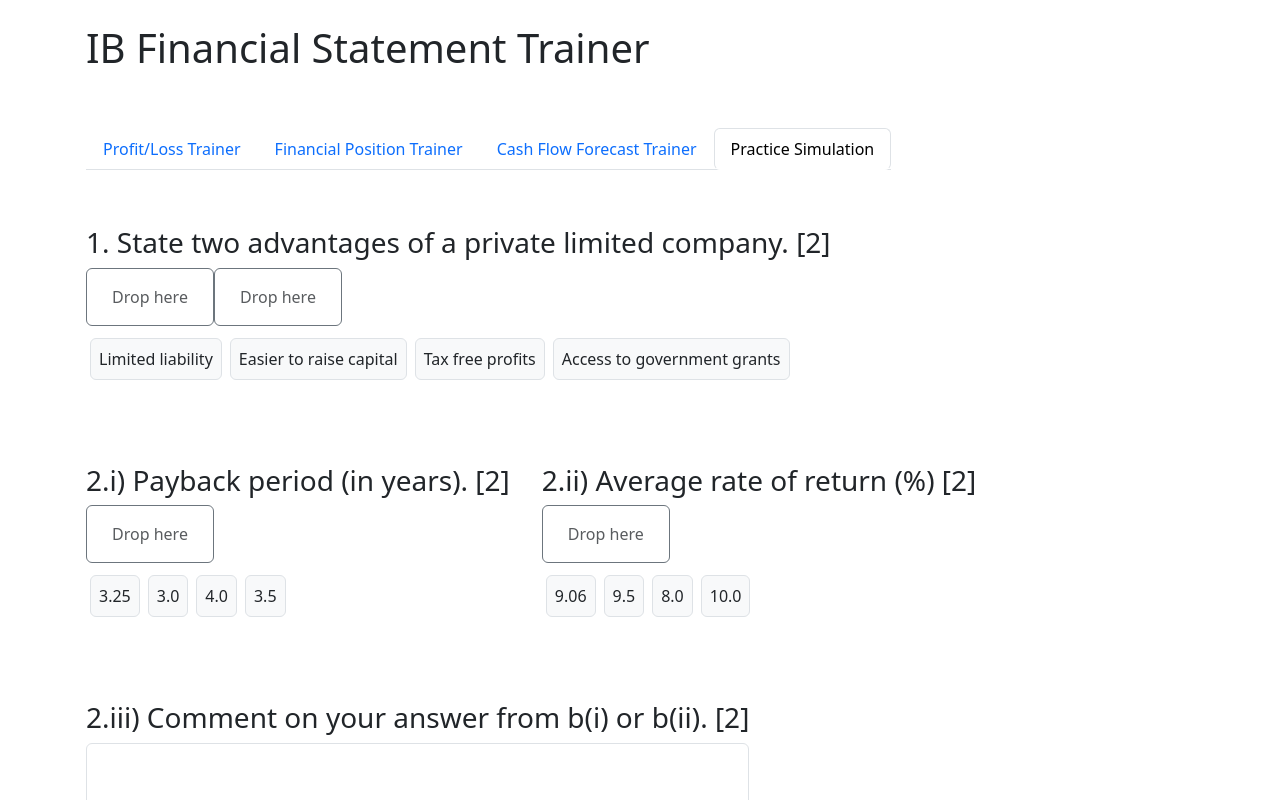
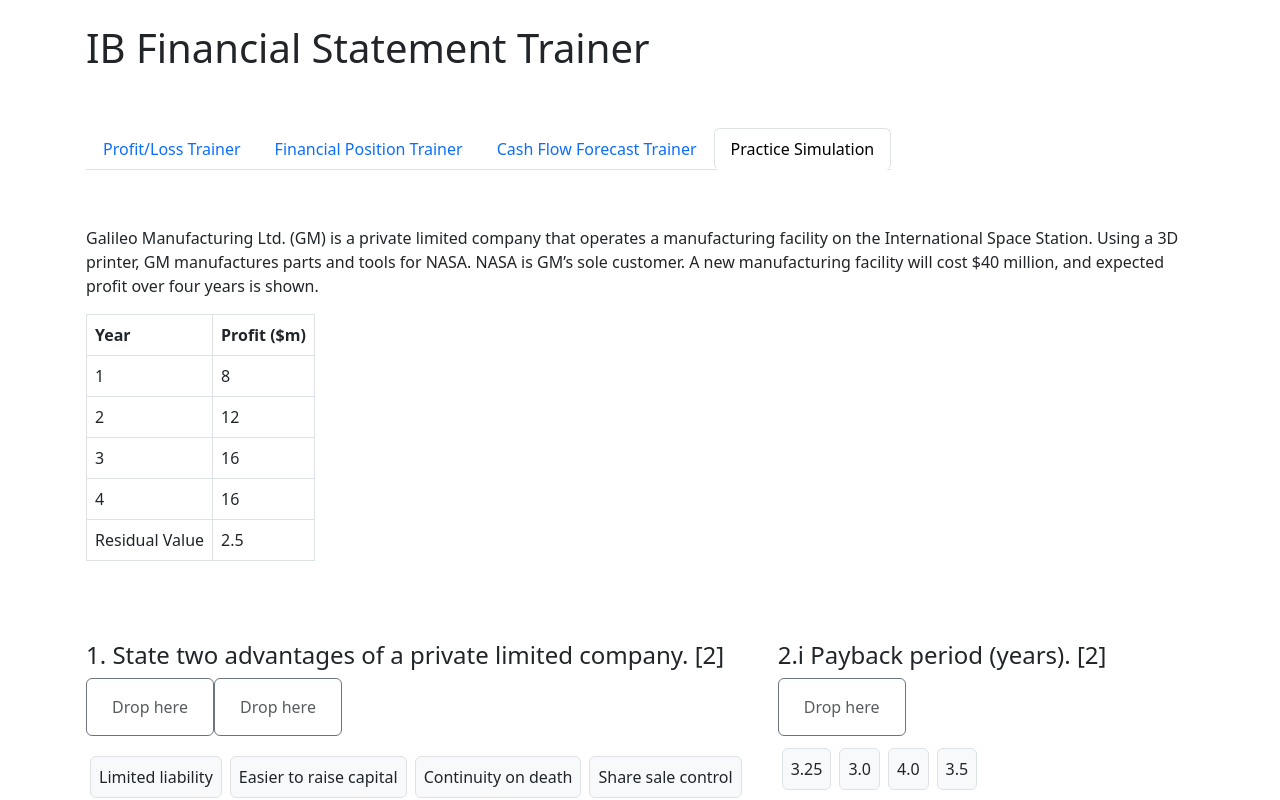
Before and after one commit to joncook1/financial-sorting-tool, a React (Create React App) app: page / in a window 1280 px wide. Both pictures are taken after a click on the button "Practice Simulation". Shown: the top 800 px of the page. Built offline with nearby package versions, Linux system fonts and the light colour scheme.

Commit message:
Update PracticeSimulation.jsx

```diff
--- a/src/PracticeSimulation.jsx
+++ b/src/PracticeSimulation.jsx
@@ -3,163 +3,194 @@ import React, { useState } from 'react';
 import { DndContext, useDraggable, useDroppable } from '@dnd-kit/core';
 
 export default function PracticeSimulation() {
-  // Options for drag-and-drop
-  const advOptions = [
-    'Limited liability',
-    'Easier to raise capital',
-    'Tax free profits',
-    'Access to government grants'
+  // Case Study Prompt
+  const prompt = `Galileo Manufacturing Ltd. (GM) is a private limited company that operates a manufacturing facility on the International Space Station. Using a 3D printer, GM manufactures parts and tools for NASA. NASA is GM’s sole customer. A new manufacturing facility will cost $40 million, and expected profit over four years is shown.`;
+
+  // Financial Figures Table
+  const profitData = [
+    { year: 1, profit: 8 },
+    { year: 2, profit: 12 },
+    { year: 3, profit: 16 },
+    { year: 4, profit: 16 }
   ];
+  const residualValue = 2.5;
+
+  // Drag-and-drop options
+  const advOptions = ['Limited liability', 'Easier to raise capital', 'Continuity on death', 'Share sale control'];
   const paybackOptions = ['3.25', '3.0', '4.0', '3.5'];
   const arrOptions = ['9.06', '9.5', '8.0', '10.0'];
-  const reasonOptions = [
-    'Infrastructure availability',
-    'Proximity to market',
-    'Expertise development',
-    'Profitability'
-  ];
+  const reasonOptions = ['Infrastructure availability', 'Proximity to market', 'Expertise development', 'Profitability'];
 
-  // State for placements and commentary
+  // State
   const [placements, setPlacements] = useState({});
   const [commentary, setCommentary] = useState('');
   const [score, setScore] = useState(null);
+  const [showResults, setShowResults] = useState(false);
 
   // Handle drag end
   const handleDragEnd = ({ active, over }) => {
     if (over && active) {
-      // Remove old placement of this draggable
-      const updated = { ...placements };
-      Object.keys(updated).forEach(slot => {
-        if (updated[slot] === active.id) {
-          delete updated[slot];
-        }
+      const updated = {};
+      // keep other placements
+      Object.entries(placements).forEach(([slot,val])=>{
+        if (val!==active.id) updated[slot]=val;
       });
       updated[over.id] = active.id;
       setPlacements(updated);
     }
   };
 
-  // Grading
+  // Grading logic
+  const correctAdvs = ['Limited liability','Easier to raise capital'];
+  const correctPayback = '3.25';
+  const correctArr = '9.06';
+  const correctReasons = ['Infrastructure availability','Proximity to market','Expertise development'];
+
   const handleSubmit = () => {
     let pts = 0;
-    // Q1 advantages
-    ['adv1', 'adv2'].forEach(slot => {
-      if (['Limited liability', 'Easier to raise capital'].includes(placements[slot])) {
-        pts += 1;
-      }
+    // Q1
+    correctAdvs.forEach((adv, idx) => {
+      const slot = `adv${idx+1}`;
+      if (placements[slot] === adv) pts++;
     });
-    // Q2(i) payback
-    if (placements['payback'] === '3.25') pts += 2;
-    // Q2(ii) ARR
-    if (placements['arr'] === '9.06') pts += 2;
-    // Q2(iii) commentary
+    // Q2.i
+    if (placements['payback'] === correctPayback) pts += 2;
+    // Q2.ii
+    if (placements['arr'] === correctArr) pts += 2;
+    // Q2.iii
     if (commentary.trim().length > 10) pts += 1;
-    // Q3 reason
-    if (
-      ['Infrastructure availability', 'Proximity to market', 'Expertise development'].includes(
-        placements['reason']
-      )
-    ) pts += 2;
+    // Q3
+    if (correctReasons.includes(placements['reason'])) pts += 2;
+
     setScore(pts);
+    setShowResults(true);
   };
 
-  // Draggable item component
+  // Draggable item
   function DraggableItem({ id }) {
     const { attributes, listeners, setNodeRef, transform } = useDraggable({ id });
-    const style = transform
-      ? { transform: `translate(${transform.x}px, ${transform.y}px)` }
-      : undefined;
+    const style = transform ? { transform: `translate(${transform.x}px, ${transform.y}px)` } : undefined;
     return (
-      <div
-        ref={setNodeRef}
-        style={style}
-        {...listeners}
-        {...attributes}
-        className="border bg-light text-center p-2 m-1 rounded"
-      >
+      <div ref={setNodeRef} style={style} {...listeners} {...attributes}
+           className="border bg-light text-center p-2 m-1 rounded">
         {id}
       </div>
     );
   }
 
-  // Droppable slot component
+  // Droppable slot
   function DroppableSlot({ id }) {
     const { isOver, setNodeRef } = useDroppable({ id });
-    let bg = isOver ? 'bg-light border-primary' : 'bg-white border-secondary';
+    const val = placements[id];
+    const base = isOver ? 'border-primary bg-light' : 'border-secondary bg-white';
     return (
-      <div
-        ref={setNodeRef}
-        className={`border ${bg} p-3 text-center mb-2 rounded`}
-        style={{ minHeight: '3rem', width: '8rem' }}
-      >
-        {placements[id] || <span className="text-muted">Drop here</span>}
+      <div ref={setNodeRef}
+           className={`border ${base} p-3 text-center mb-2 rounded`} style={{minHeight:'3rem',width:'8rem'}}>
+        {val || <span className="text-muted">Drop here</span>}
       </div>
     );
   }
 
   return (
     <DndContext onDragEnd={handleDragEnd}>
-      <div className="mb-5">
-        <h3>1. State two advantages of a private limited company. [2]</h3>
-        <div className="d-flex">
+      <div className="mb-4">
+        <p>{prompt}</p>
+        <table className="table table-bordered w-auto mb-4">
+          <thead><tr><th>Year</th><th>Profit ($m)</th></tr></thead>
+          <tbody>
+            {profitData.map(r=>(
+              <tr key={r.year}><td>{r.year}</td><td>{r.profit}</td></tr>
+            ))}
+            <tr><td>Residual Value</td><td>{residualValue}</td></tr>
+          </tbody>
+        </table>
+      </div>
+
+      {/* Q1 */}
+      <div className="mb-4">
+        <h4>1. State two advantages of a private limited company. [2]</h4>
+        <div className="d-flex mb-2">
           <DroppableSlot id="adv1" />
           <DroppableSlot id="adv2" />
         </div>
         <div className="d-flex flex-wrap">
-          {advOptions.map(opt => (
-            <DraggableItem id={opt} key={opt} />
-          ))}
+          {advOptions.map(opt=><DraggableItem id={opt} key={opt}/>)}
         </div>
       </div>
 
-      <div className="mb-5">
-        <h3>2.i) Payback period (in years). [2]</h3>
+      {/* Q2.i */}
+      <div className="mb-4">
+        <h4>2.i Payback period (years). [2]</h4>
         <DroppableSlot id="payback" />
-        <div className="d-flex flex-wrap">
-          {paybackOptions.map(opt => (
-            <DraggableItem id={opt} key={opt} />
-          ))}
+        <div className="d-flex flex-wrap mt-2">
+          {paybackOptions.map(opt=><DraggableItem id={opt} key={opt}/>)}
         </div>
       </div>
 
-      <div className="mb-5">
-        <h3>2.ii) Average rate of return (%) [2]</h3>
+      {/* Q2.ii */}
+      <div className="mb-4">
+        <h4>2.ii Average rate of return (%) [2]</h4>
         <DroppableSlot id="arr" />
-        <div className="d-flex flex-wrap">
-          {arrOptions.map(opt => (
-            <DraggableItem id={opt} key={opt} />
-          ))}
+        <div className="d-flex flex-wrap mt-2">
+          {arrOptions.map(opt=><DraggableItem id={opt} key={opt}/>)}
         </div>
       </div>
 
-      <div className="mb-5">
-        <h3>2.iii) Comment on your answer from b(i) or b(ii). [2]</h3>
-        <textarea
-          className="form-control"
-          rows={3}
-          value={commentary}
-          onChange={e => setCommentary(e.target.value)}
-        />
+      {/* Q2.iii */}
+      <div className="mb-4">
+        <h4>2.iii Comment on your answer from b(i) or b(ii). [2]</h4>
+        <textarea className="form-control" rows={3}
+                  value={commentary} onChange={e=>setCommentary(e.target.value)} />
       </div>
 
-      <div className="mb-5">
-        <h3>3. Explain one reason for GM manufacturing on the ISS. [2]</h3>
+      {/* Q3 */}
+      <div className="mb-4">
+        <h4>3. Explain one reason for GM manufacturing on the ISS. [2]</h4>
         <DroppableSlot id="reason" />
-        <div className="d-flex flex-wrap">
-          {reasonOptions.map(opt => (
-            <DraggableItem id={opt} key={opt} />
-          ))}
+        <div className="d-flex flex-wrap mt-2">
+          {reasonOptions.map(opt=><DraggableItem id={opt} key={opt}/>)}
         </div>
       </div>
 
-      <div className="text-center">
-        <button className="btn btn-primary" onClick={handleSubmit}>
-          Submit Answers
-        </button>
-        {score !== null && (
-          <div className="mt-3 h5">Your score: {score} / 10</div>
-        )}
+      {/* Submit */}
+      <div className="text-center mb-4">
+        <button className="btn btn-primary" onClick={handleSubmit}>Submit Answers</button>
       </div>
+
+      {/* Results & corrections */}
+      {showResults && (
+        <div className="border rounded p-3 bg-light">
+          <h5>Results &amp; Feedback</h5>
+          <p>Your score: {score} / 10</p>
+          <ul>
+            {/* Q1 feedback */}
+            <li>
+              Q1: Your answers: {placements['adv1']}, {placements['adv2']}<br/>
+              Correct answers: {correctAdvs.join(', ')}
+            </li>
+            {/* Q2.i feedback */}
+            <li>
+              Q2.i Payback: Your answer: {placements['payback'] || 'n/a'}<br/>
+              Correct: {correctPayback}
+            </li>
+            {/* Q2.ii feedback */}
+            <li>
+              Q2.ii ARR: Your answer: {placements['arr'] || 'n/a'}<br/>
+              Correct: {correctArr}
+            </li>
+            {/* Q2.iii feedback */}
+            <li>
+              Q2.iii Commentary: {commentary || 'n/a'}<br/>
+              (Open-ended; see markscheme for guidance)
+            </li>
+            {/* Q3 feedback */}
+            <li>
+              Q3 Reason: Your answer: {placements['reason'] || 'n/a'}<br/>
+              Acceptable: {correctReasons.join(', ')}
+            </li>
+          </ul>
+        </div>
+      )}
     </DndContext>
   );
 }
```
